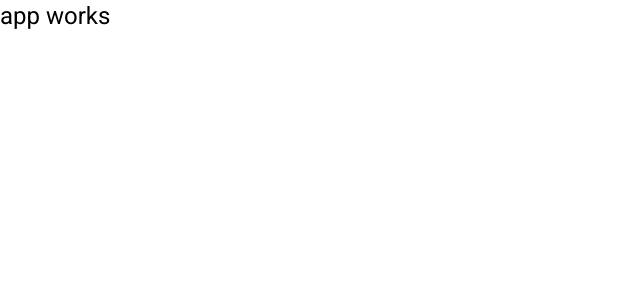
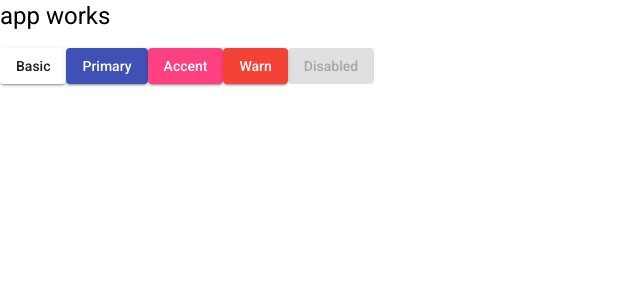
Before and after one commit to leonardols10/AppGestao-Front, an Angular app: page / in a window 1280 px wide. Shown: the top 300 px of the page, without its empty margins (0-640 px from the left). Built offline with nearby package versions, Linux system fonts and the light colour scheme.

Commit message:
imports utilizados

```diff
--- a/src/app/app.component.html
+++ b/src/app/app.component.html
@@ -1 +1,6 @@
 <h1>app works</h1>
+      <button mat-raised-button>Basic</button>
+      <button mat-raised-button color="primary">Primary</button>
+      <button mat-raised-button color="accent">Accent</button>
+      <button mat-raised-button color="warn">Warn</button>
+      <button mat-raised-button disabled>Disabled</button>
```
Also changed, not shown: src/app/app.module.ts (+44 -1 lines).
